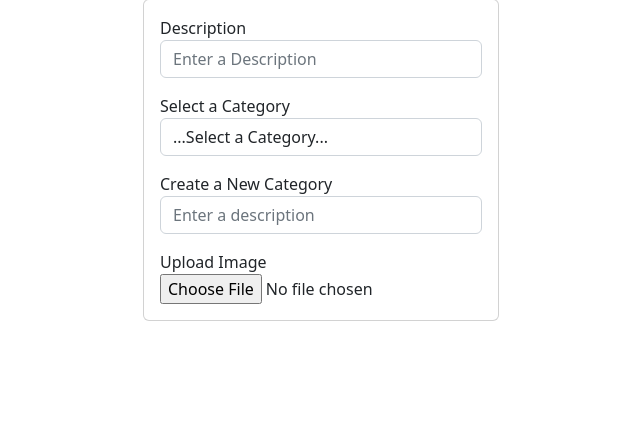
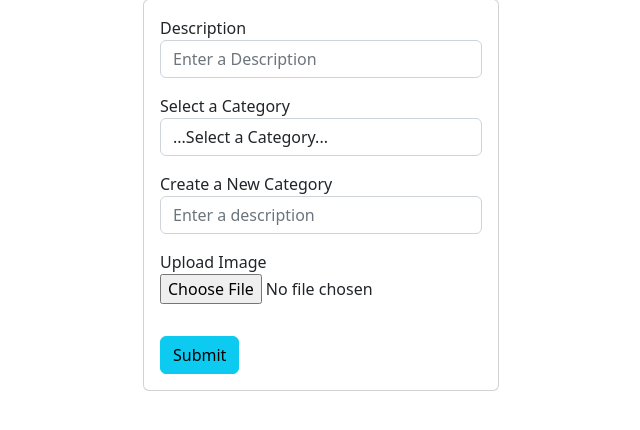
Before and after one commit to DenisMuga/gallery-app, a Django app: page /add/ in a window 1280 px wide. Shown: the part 119-549 px from the top of the page, without its empty margins (319-959 px from the left). Run offline with Django 3.2, Linux system fonts and the light colour scheme; data that the repository does not hold is empty.

Commit message:
Adding a submit button in ad template

```diff
--- a/mygallery/photos/templates/photos/add.html
+++ b/mygallery/photos/templates/photos/add.html
@@ -40,6 +40,7 @@
                               <label>Upload Image</label>
                               <input name ="image" type="file" class="form-control-file">
                             </div>
+                            <button type="submit" class="btn btn-info m-3">Submit</button>
                           </form>
                     </form>
                 </div>
```
